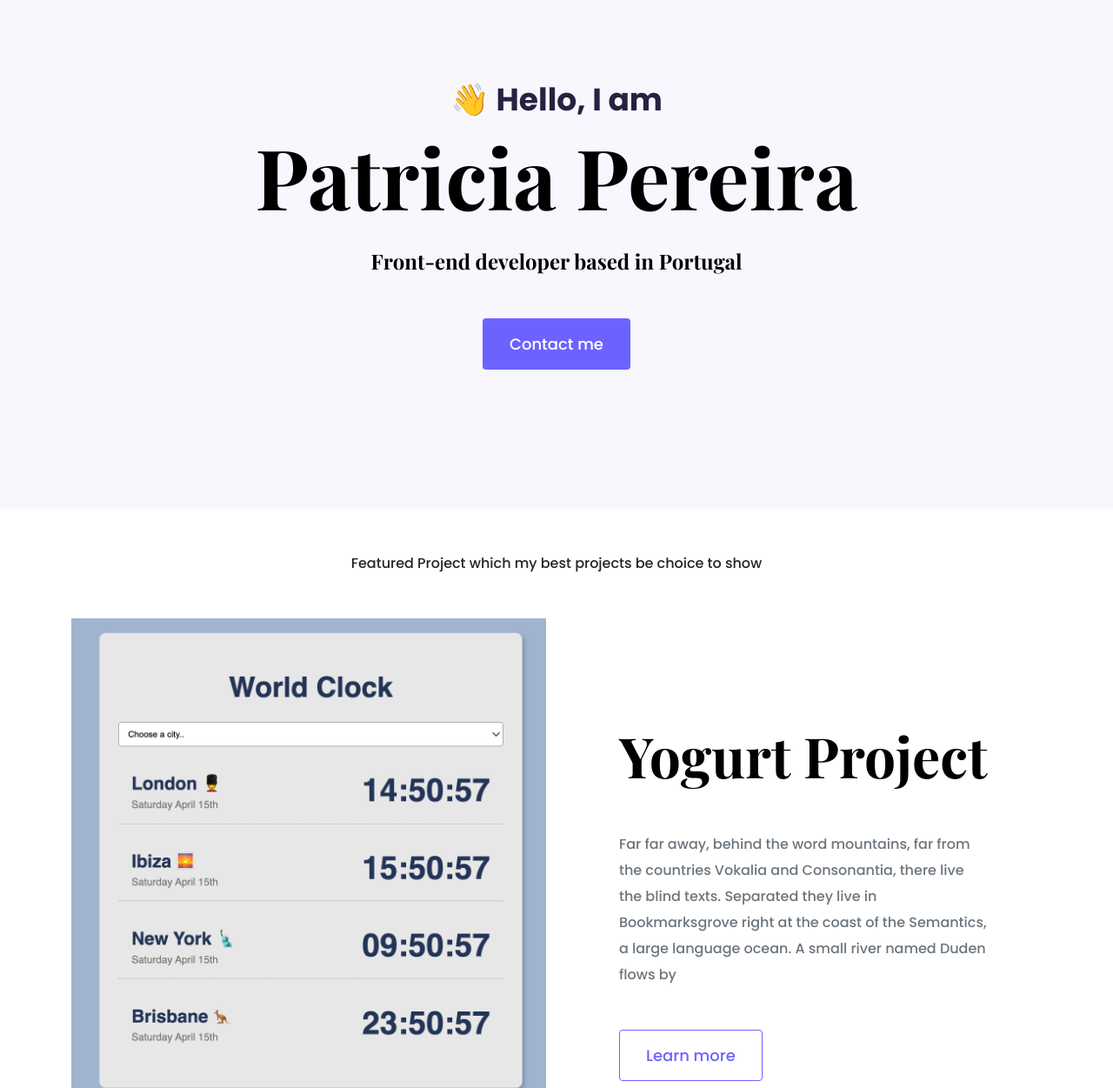
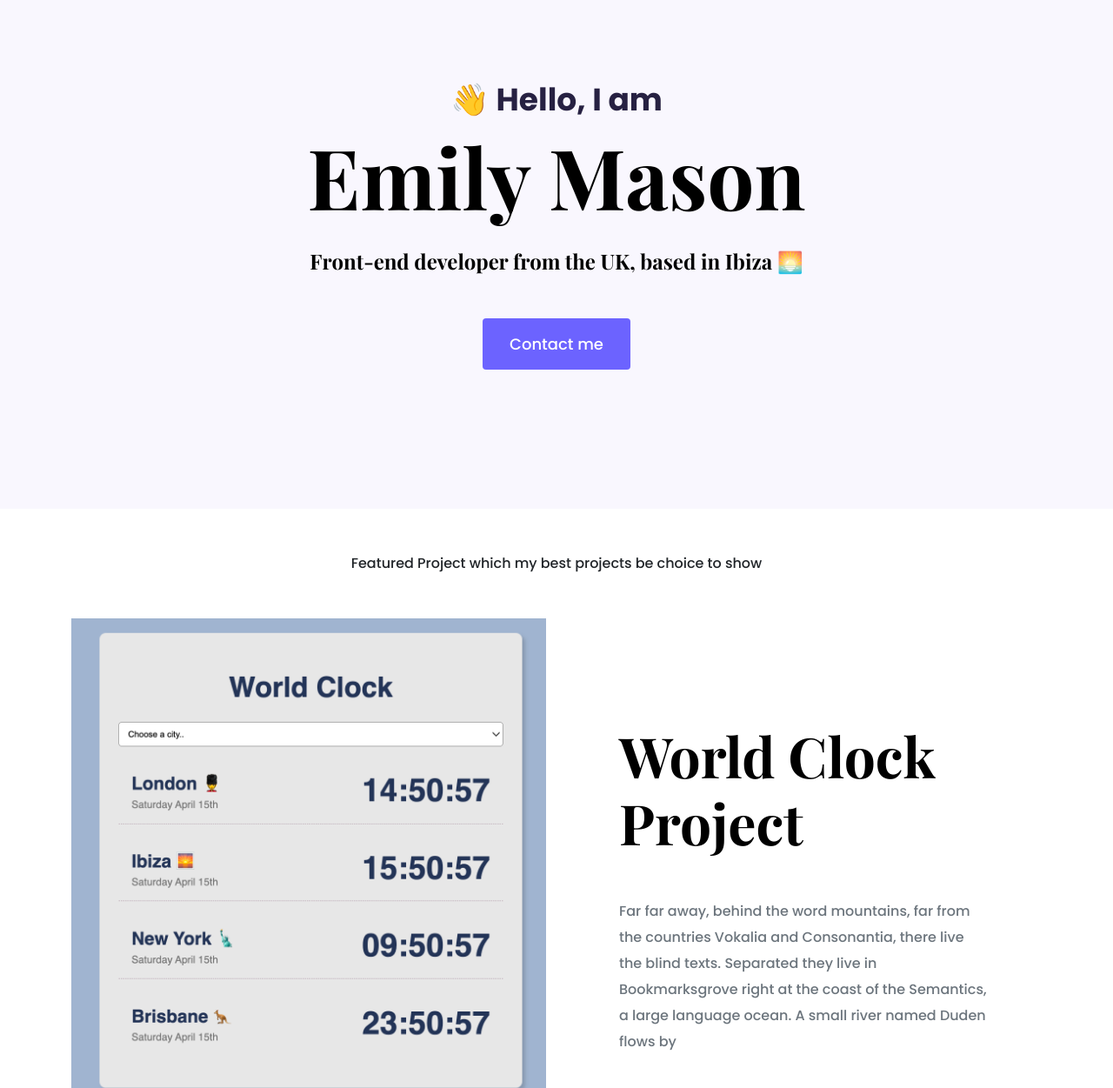
Before and after one commit to masone85/portfolio-project, a plain HTML site: page index.html in a window 1280 px wide. Shown: the part 60-1311 px from the top of the page at 87% size. Drawn offline with nearby package versions, Linux system fonts and the light colour scheme.

Commit message:
personalise content

```diff
--- a/index.html
+++ b/index.html
@@ -4,7 +4,7 @@
     <meta charset="UTF-8" />
     <meta http-equiv="X-UA-Compatible" content="IE=edge" />
     <meta name="viewport" content="width=device-width, initial-scale=1.0" />
-    <title>SheCodes Portfolio</title>
+    <title>Emily Mason - Front-end Developer, Ibiza!</title>
 
     <link
       href="https://cdn.jsdelivr.net/npm/bootstrap@5.0.0-beta2/dist/css/bootstrap.min.css"
@@ -32,8 +32,8 @@
   <body>
     <div class="hero">
       <p>👋 Hello, I am</p>
-      <h1>Patricia Pereira</h1>
-      <h2 class="mb-5">Front-end developer based in Portugal</h2>
+      <h1>Emily Mason</h1>
+      <h2 class="mb-5">Front-end developer from the UK, based in Ibiza 🌅</h2>
       <div>
         <a href="#" class="btn btn-branding">Contact me</a>
       </div>
@@ -48,7 +48,7 @@
         </div>
         <div class="col">
           <div class="project-desciption">
-            <h2 class="mb-5">Yogurt Project</h2>
+            <h2 class="mb-5">World Clock Project</h2>
             <p class="mb-5 text-muted">
               Far far away, behind the word mountains, far from the countries
               Vokalia and Consonantia, there live the blind texts. Separated
```
Also changed, not shown: about.html (+3 -3 lines).
